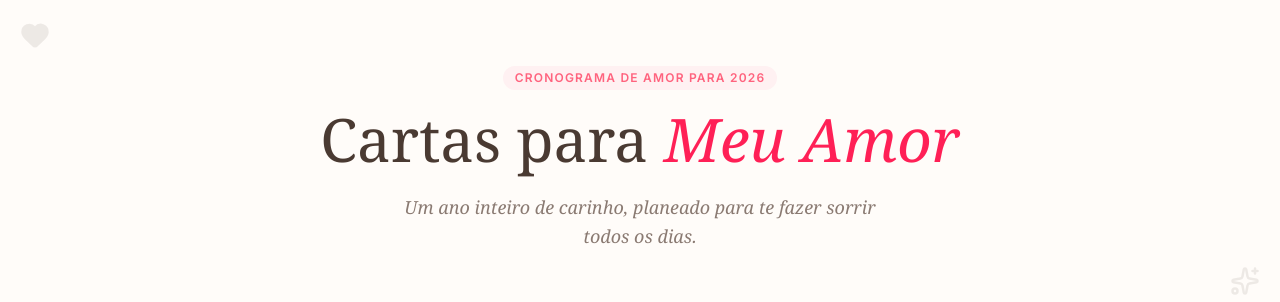
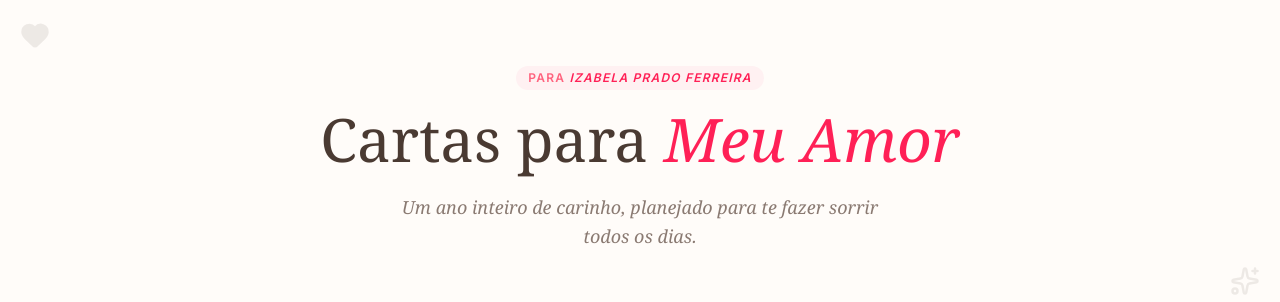
Before and after one commit to AngeloPeng2/Cartas-Para-2026, a React (Vite) app: page / in a window 1280 px wide. Shown: the top 302 px of the page. Built offline with nearby package versions, Linux system fonts and the light colour scheme; a web font is replaced by a local one.

Commit message:
atualização das cartas

```diff
--- a/src/App.jsx
+++ b/src/App.jsx
@@ -315,13 +315,13 @@ const App = () => {
 
         <div className="relative z-10 max-w-2xl mx-auto">
           <span className="inline-block mb-3 px-3 py-1 text-[10px] md:text-xs tracking-widest uppercase bg-rose-50 text-rose-400 rounded-full font-sans font-semibold">
-            Cronograma de Amor para 2026
+            Para <span className="italic text-rose-500">Izabela Prado Ferreira</span>
           </span>
           <h1 className="text-3xl md:text-6xl font-light mb-4 text-[#4a3a32] px-2 leading-tight">
             Cartas para <span className="italic text-rose-500">Meu Amor</span>
           </h1>
           <p className="text-sm md:text-lg text-[#8a7a72] max-w-lg mx-auto italic px-4 leading-relaxed">
-          Um ano inteiro de carinho, planeado para te fazer sorrir todos os dias.
+          Um ano inteiro de carinho, planejado para te fazer sorrir todos os dias.
           </p>
         </div>
       </header>
```
